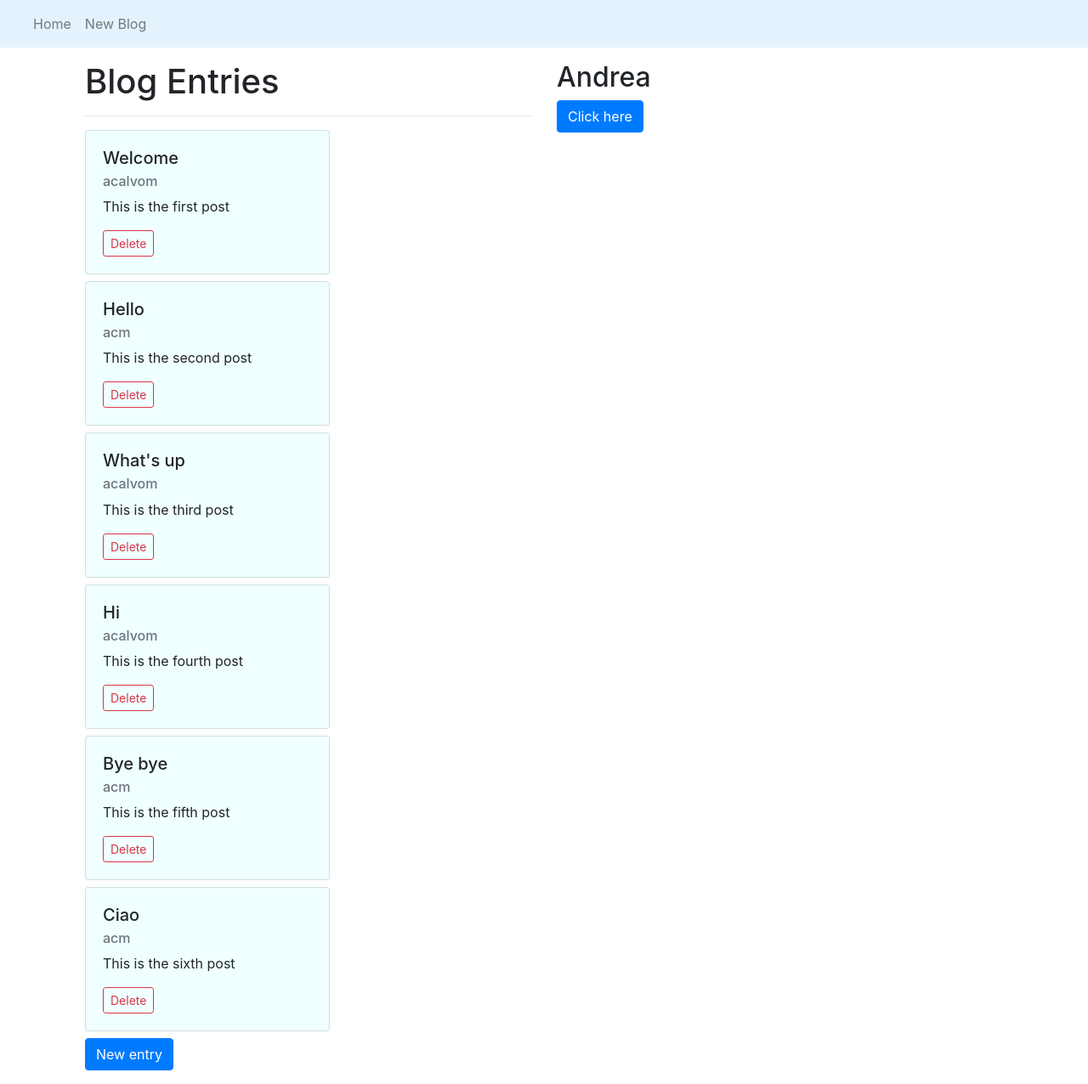
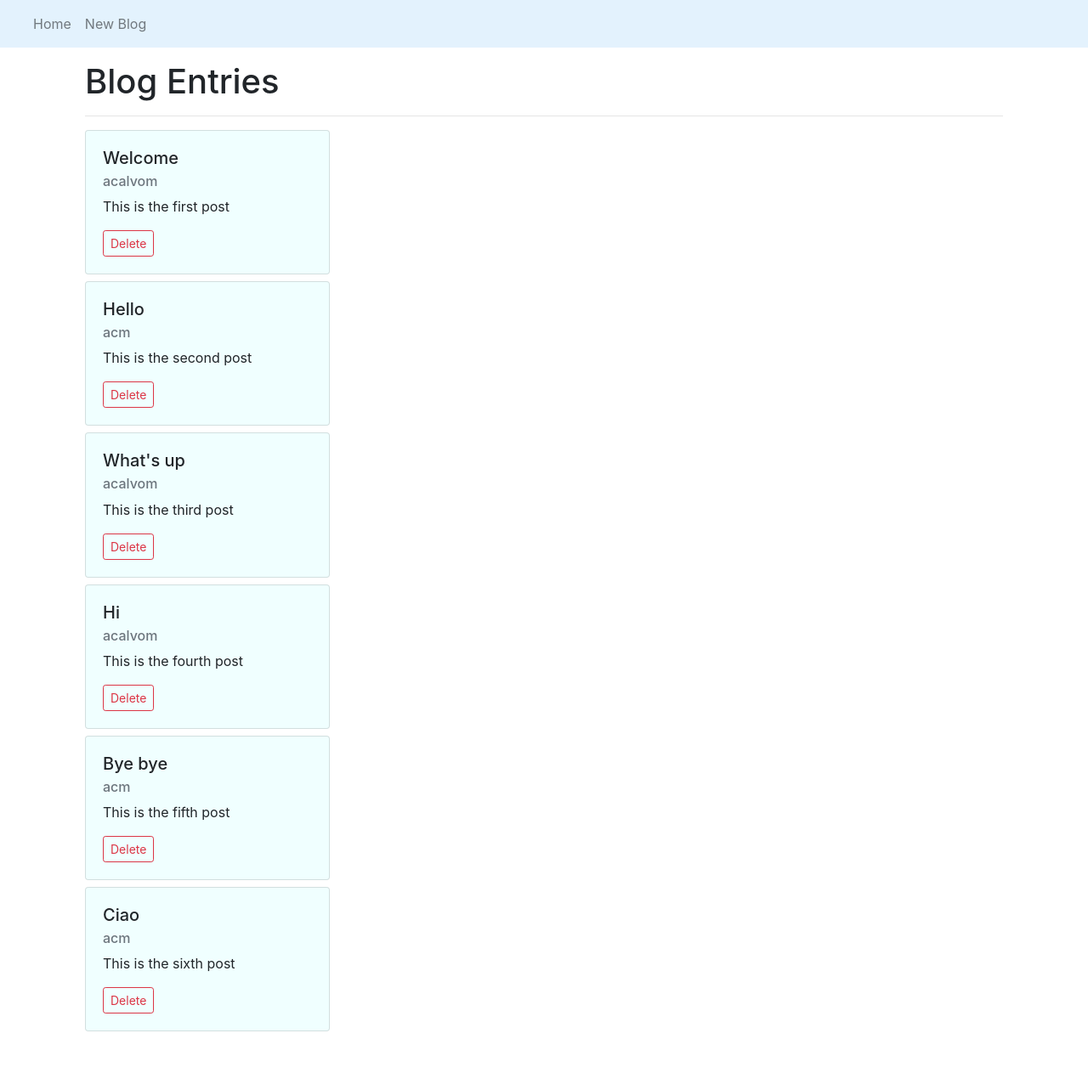
Before and after one commit to acalvom/learning-react-blog, a React (Create React App) app: page / in a window 1280 px wide. Shown: the whole page at 85% size. After the commit the page ends 1238 px from the top, so only its background shows below. Built offline with nearby package versions, Linux system fonts and the light colour scheme; data requests are answered from the project's data file.

Commit message:
Fetch data from API

```diff
--- a/src/components/Home.jsx
+++ b/src/components/Home.jsx
@@ -4,33 +4,27 @@ import EntriesList from "./EntriesList";
 
 const Home = () => {
 
-    const [entry, setEntry] = useState({id: 3, title: "Hi!", content: 'This is a new entry', author: 'wiwi'});
-    const [blog, setBlog] = useState([
-        {id: 0, title: 'Welcome', content: 'This is the first post', author: 'acalvom'},
-        {id: 1, title: 'Hello', content: 'This is the second post', author: 'acm'},
-        {id: 2, title: "What's up", content: 'This is the third post', author: 'acalvom'},
-        {id: 3, title: 'Hi', content: 'This is the fourth post', author: 'acalvom'},
-        {id: 4, title: "Bye bye", content: 'This is the fifth post', author: 'acm'},
-        {id: 5, title: "Ciao", content: 'This is the sixth post', author: 'acm'}
-    ]);
-    const [name, setName] = useState('Andrea');
+    const [blog, setBlog] = useState([]);
 
     useEffect(() => {
-        console.log('Render')
-        document.title = name;
-    }, [name]) // useEffect Dependency: [] solo lo ejecuta una vez, [name] solo lo ejecuta cuando "name" cambia
+        fetchBlogs().then()
+    }, []) // useEffect Dependency: [] solo lo ejecuta una vez, [name] solo lo ejecuta cuando "name" cambia
 
-    const handleClick = () => {
-        setEntry({id: entry.id + 1, title: "Hi!", content: 'This is a new entry', author: 'wiwi'})
-        setBlog([
-            ...blog,
-            entry
-        ]);
+    const fetchBlogs = async () => {
+        const data = await fetch('http://localhost:8000/blog');
+        const blog = await data.json();
+        setBlog(blog);
+        /* Otra forma sin async / await
+        fetch('http://localhost:8000/blog')
+            .then(res => {
+                return res.json()
+            })
+            .then( blog => {
+                setBlog(blog);
+            })
+        */
     }
 
-    const handleNameClick = () => {
-        setName(name.split("").reverse().join(""));
-    }
     const handleDeleteClick = (id) => {
         setBlog(blog.filter(item => item.id !== id))
     }
@@ -41,11 +35,6 @@ const Home = () => {
                 <div className="row">
                     <div className="col-sm">
                         <EntriesList entries={blog} delete={handleDeleteClick} pageTitle={"Blog Entries"}/>
-                        <button type="button" className="btn btn-primary" onClick={handleClick}>New entry</button>
-                    </div>
-                    <div className="col-sm">
-                        <h2>{name}</h2>
-                        <button type="button" className="btn btn-primary" onClick={handleNameClick}>Click here</button>
                     </div>
                 </div>
             </div>
```
